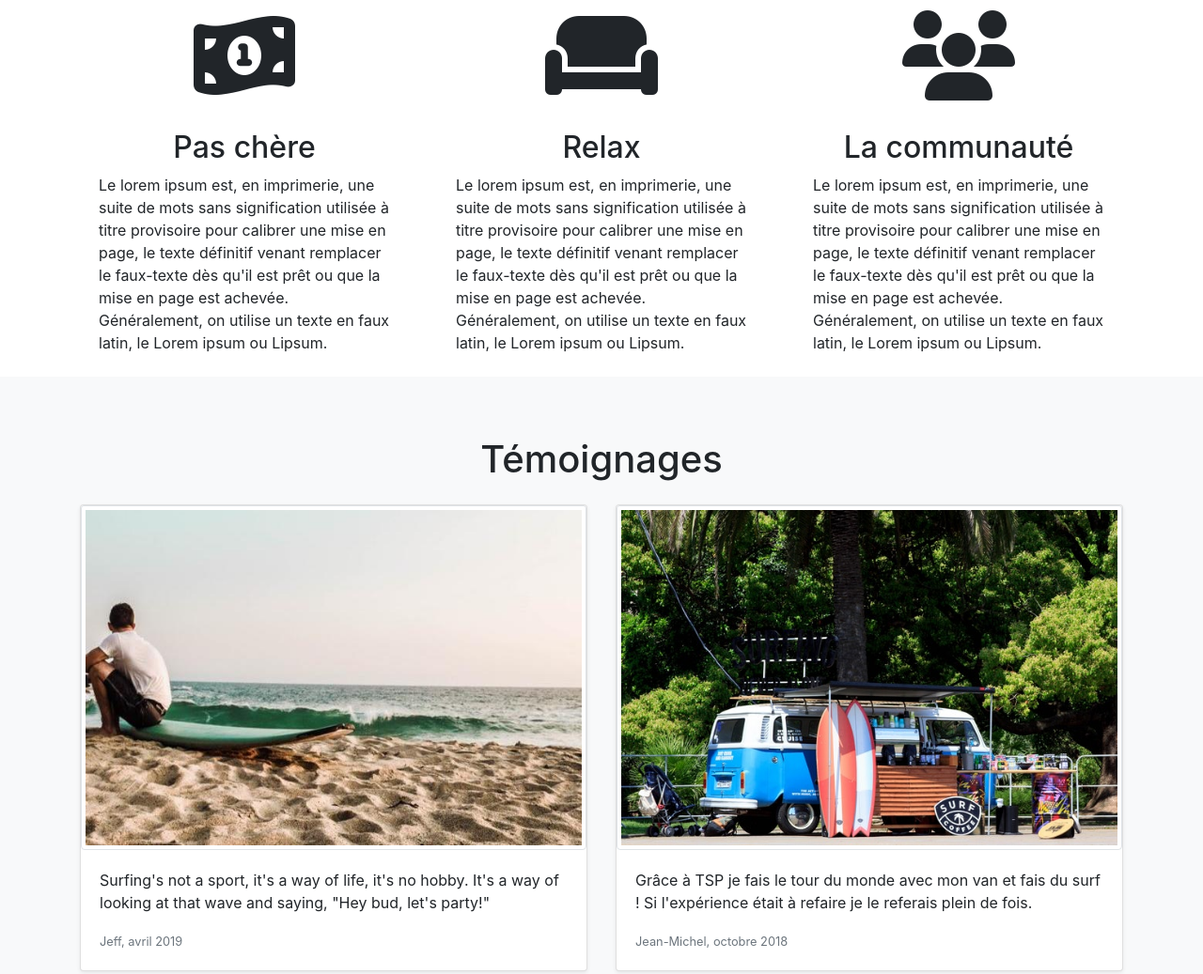
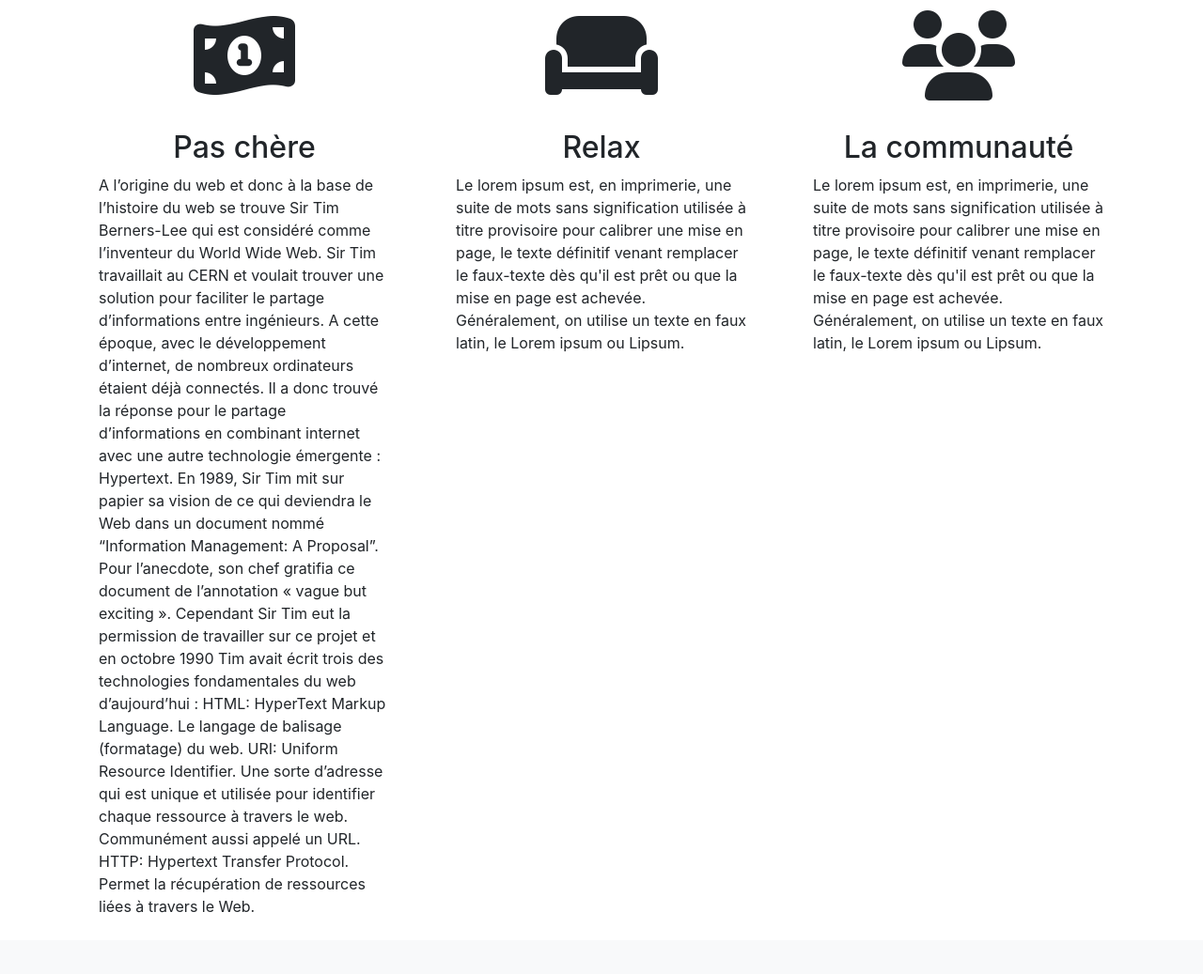
Before and after one commit to Gold3neye/Goldeneye.github.io, a plain HTML site: page index.html in a window 1280 px wide. Shown: the part 641-1678 px from the top of the page at 94% size. Drawn offline with nearby package versions, Linux system fonts and the light colour scheme.

Commit message:
Update index.html

```diff
--- a/index.html
+++ b/index.html
@@ -63,7 +63,11 @@
               </div>
               <div class="card-body">
                 <h2 class="text-center">Pas chère</h2>
-                <p class="card-text">Le lorem ipsum est, en imprimerie, une suite de mots sans signification utilisée à titre provisoire pour calibrer une mise en page, le texte définitif venant remplacer le faux-texte dès qu'il est prêt ou que la mise en page est achevée. Généralement, on utilise un texte en faux latin, le Lorem ipsum ou Lipsum.</p>
+                <p class="card-text">A l’origine du web et donc à la base de l’histoire du web se trouve Sir Tim Berners-Lee qui est considéré comme l’inventeur du World Wide Web. Sir Tim travaillait au CERN et voulait trouver une solution pour faciliter le partage d’informations entre ingénieurs. A cette époque, avec le développement d’internet, de nombreux ordinateurs étaient déjà connectés. Il a donc trouvé la réponse pour le partage d’informations en combinant internet avec une autre technologie émergente : Hypertext. En 1989, Sir Tim mit sur papier sa vision de ce qui deviendra le Web dans un document nommé “Information Management: A Proposal”. Pour l’anecdote, son chef gratifia ce document de l’annotation « vague but exciting ».
+Cependant Sir Tim eut la permission de travailler sur ce projet et en octobre 1990 Tim avait écrit trois des technologies fondamentales du web d’aujourd’hui :
+HTML: HyperText Markup Language. Le langage de balisage (formatage) du web.
+URI: Uniform Resource Identifier. Une sorte d’adresse qui est unique et utilisée pour identifier chaque ressource à travers le web. Communément aussi appelé un URL.
+HTTP: Hypertext Transfer Protocol. Permet la récupération de ressources liées à travers le Web.</p>
               </div>
             </div>
 
```
